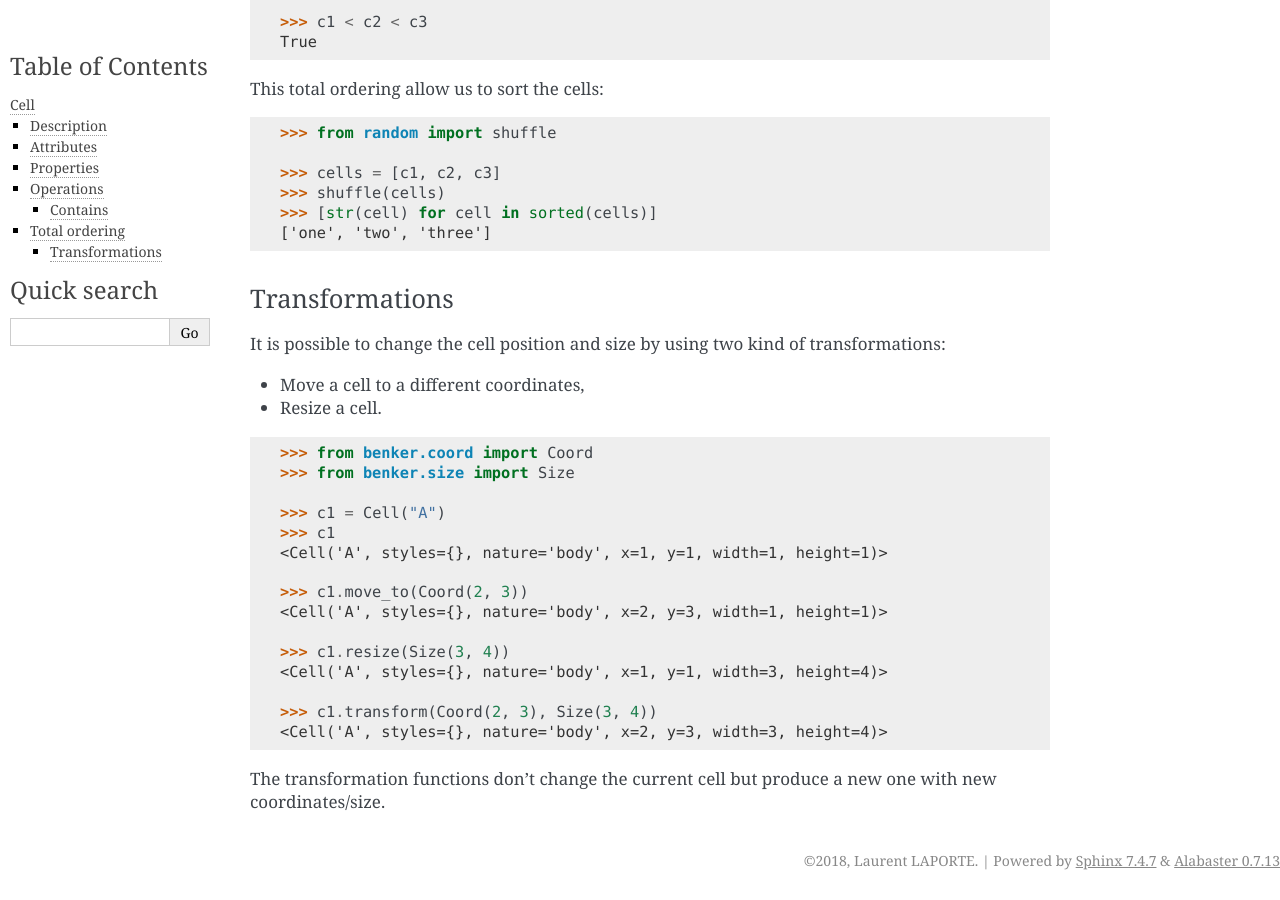
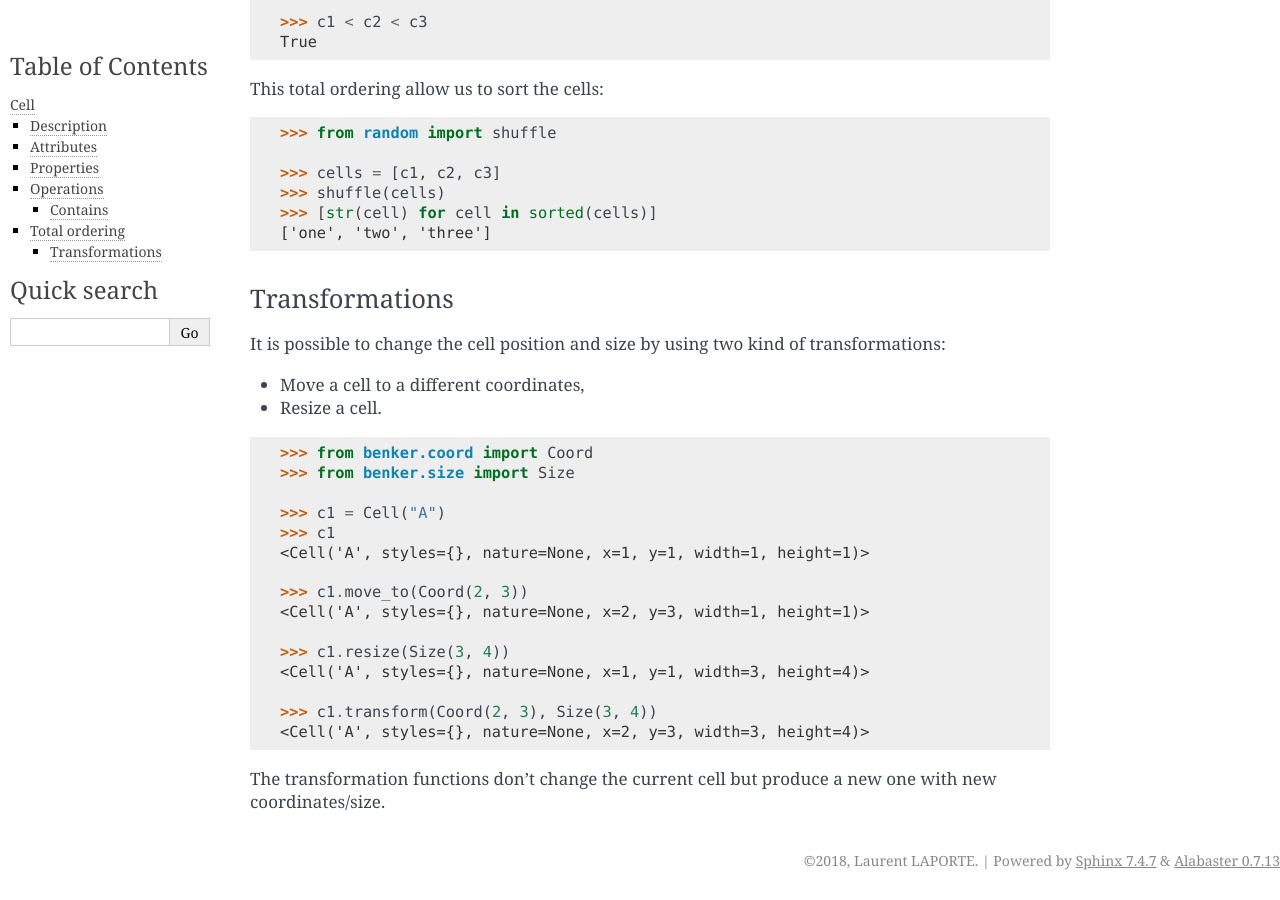
Before and after one commit to laurent-laporte-pro/benker, a Sphinx documentation site: the page built from docs/tutorials/cell.rst, in a window 1280 px wide and 900 px high, scrolled down 3477 px. Built offline with Sphinx 7.4.7, drawn with Linux system fonts in a browser that asks for light colours.

Commit message:
Change in the class :class:`~benker.styled.Styled`: The default value of the *nature* parameter is ``None`` (instead of "body").

```diff
--- a/docs/tutorials/cell.rst
+++ b/docs/tutorials/cell.rst
@@ -222,16 +222,16 @@ It is possible to change the cell position and size by using two kind of transfo
 
     >>> c1 = Cell("A")
     >>> c1
-    <Cell('A', styles={}, nature='body', x=1, y=1, width=1, height=1)>
+    <Cell('A', styles={}, nature=None, x=1, y=1, width=1, height=1)>
 
     >>> c1.move_to(Coord(2, 3))
-    <Cell('A', styles={}, nature='body', x=2, y=3, width=1, height=1)>
+    <Cell('A', styles={}, nature=None, x=2, y=3, width=1, height=1)>
 
     >>> c1.resize(Size(3, 4))
-    <Cell('A', styles={}, nature='body', x=1, y=1, width=3, height=4)>
+    <Cell('A', styles={}, nature=None, x=1, y=1, width=3, height=4)>
 
     >>> c1.transform(Coord(2, 3), Size(3, 4))
-    <Cell('A', styles={}, nature='body', x=2, y=3, width=3, height=4)>
+    <Cell('A', styles={}, nature=None, x=2, y=3, width=3, height=4)>
 
 The transformation functions don't change the current cell but produce
 a new one with new coordinates/size.
```
Also changed, not shown: CHANGELOG.rst (+13 -1 lines), docs/tutorials/grid.rst (+4 -4 lines), 6 other files.
